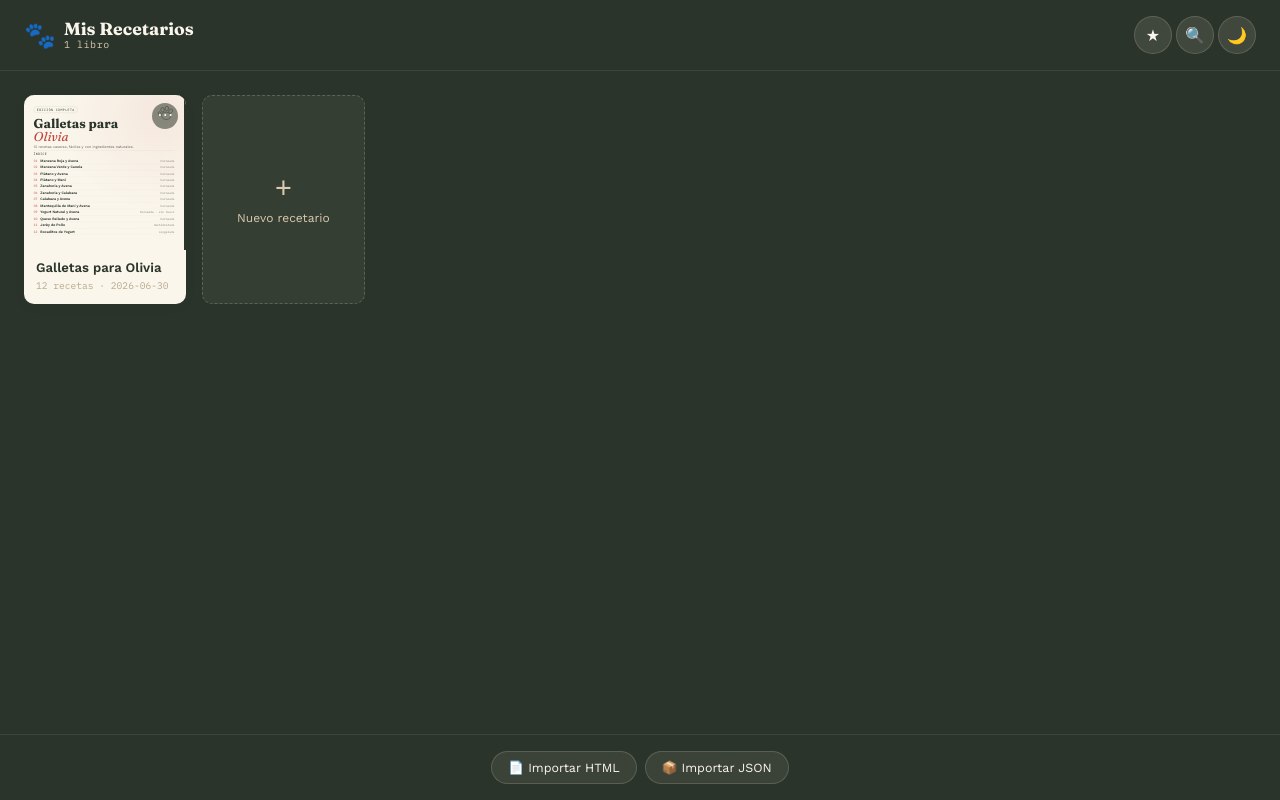
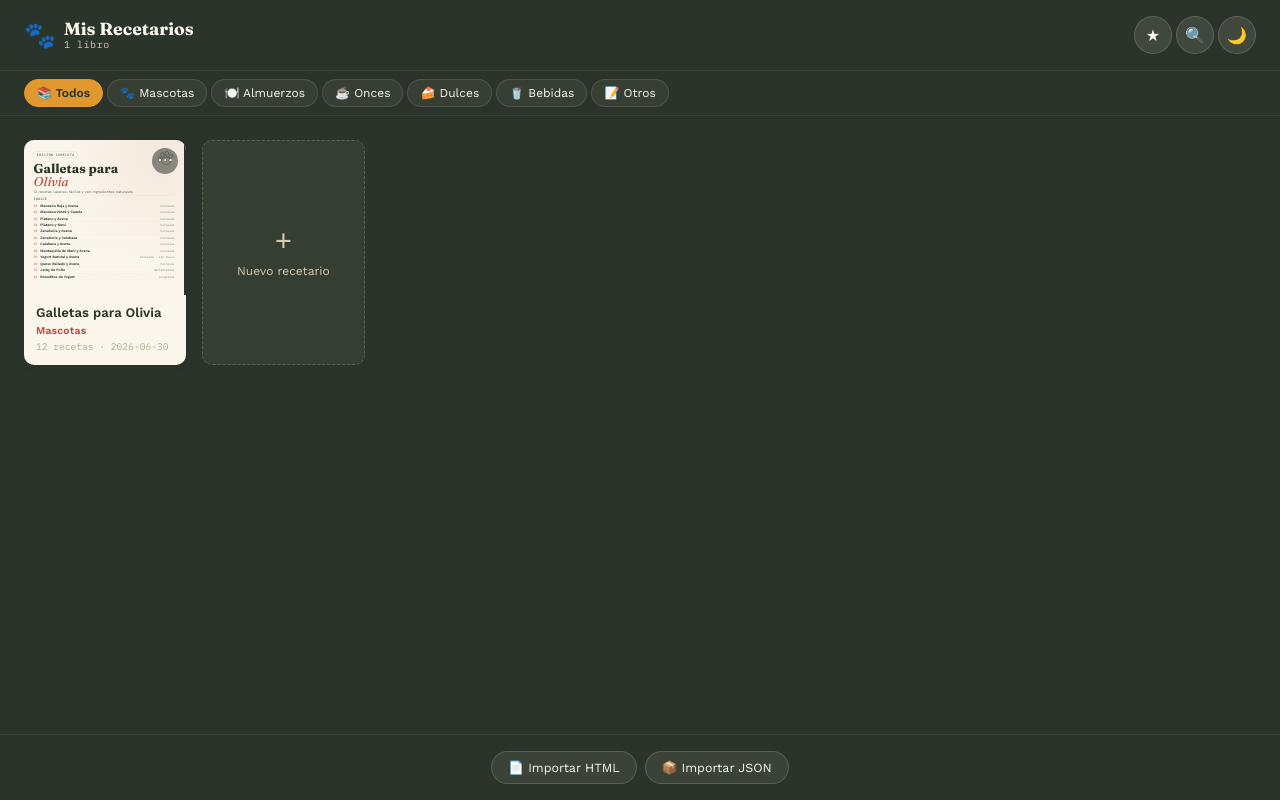
Before and after one commit to Soofiaa/recetario-galletas-perros, a React (Vite) app: page / in a window 1280 px wide. Built offline with nearby package versions, Linux system fonts and the light colour scheme.

Commit message:
Fase 1: Agregar categorías a recetarios
- CATEGORIES con emojis: Mascotas, Almuerzos, Onces, Dulces, Bebidas, Otros
- Selector de categoría en CreateBook
- Filtro por categoría en Library con UI interactiva
- Mostrar categoría en BookCard
- Estilos para botones de filtro y labels de categoría

```diff
--- a/src/components/BookCard.jsx
+++ b/src/components/BookCard.jsx
@@ -2,6 +2,7 @@ import React, { useState } from 'react'
 import styles from './BookCard.module.css'
 import Cover from './Cover'
 import { exportBookAsJson } from '../utils/bookUtils'
+import { CATEGORIES } from '../hooks/useLibrary'
 
 function formatRelative(isoString) {
   if (!isoString) return null
@@ -14,6 +15,11 @@ function formatRelative(isoString) {
   if (hours < 24) return `hace ${hours} h`
   if (days === 1) return 'ayer'
   return `hace ${days} días`
+}
+
+function getCategoryLabel(categoryValue) {
+  const cat = CATEGORIES.find(c => c.value === categoryValue)
+  return cat ? cat.label.split(' ').slice(1).join(' ') : categoryValue
 }
 
 export default function BookCard({ book, onOpen, onDelete, onDesign, onEdit, onRename, favCount }) {
@@ -33,6 +39,11 @@ export default function BookCard({ book, onOpen, onDelete, onDesign, onEdit, onR
         </div>
         <div className={styles.info}>
           <span className={styles.name}>{book.name}</span>
+          {book.category && (
+            <span className={styles.category}>
+              {getCategoryLabel(book.category)}
+            </span>
+          )}
           <span className={styles.meta}>
             {book.recipes.length} receta{book.recipes.length !== 1 ? 's' : ''} · {book.createdAt}
           </span>
--- a/src/components/BookCard.module.css
+++ b/src/components/BookCard.module.css
@@ -65,6 +65,15 @@
   font-weight: 600;
   color: var(--color-pine-dark);
   line-height: 1.2;
+}
+
+.category {
+  font-family: var(--font-sans);
+  font-size: 0.65rem;
+  font-weight: 600;
+  color: var(--color-apple);
+  letter-spacing: 0.02em;
+  text-transform: capitalize;
 }
 
 .meta {
--- a/src/hooks/useLibrary.js
+++ b/src/hooks/useLibrary.js
@@ -1,10 +1,20 @@
 import { useState, useEffect, useCallback } from 'react'
 import { recipes as defaultRecipes } from '../data/recipes'
+
+export const CATEGORIES = [
+  { value: 'mascotas', label: '🐾 Mascotas' },
+  { value: 'almuerzos', label: '🍽️ Almuerzos' },
+  { value: 'onces', label: '☕ Onces' },
+  { value: 'dulces', label: '🍰 Dulces' },
+  { value: 'bebidas', label: '🥤 Bebidas' },
+  { value: 'otros', label: '📝 Otros' },
+]
 
 const DEFAULT_BOOK = {
   id: 'olivia-default',
   name: 'Galletas para Olivia',
   subtitle: 'Edición completa',
+  category: 'mascotas',
   createdAt: '2026-06-30',
   recipes: defaultRecipes,
 }
--- a/src/screens/CreateBook.jsx
+++ b/src/screens/CreateBook.jsx
@@ -1,6 +1,7 @@
 import React, { useState } from 'react'
 import styles from './CreateBook.module.css'
 import { genId, EMOJI_ICONS } from '../utils/bookUtils'
+import { CATEGORIES } from '../hooks/useLibrary'
 
 const EMPTY_RECIPE = () => ({
   id: genId(),
@@ -17,6 +18,7 @@ const EMPTY_RECIPE = () => ({
 export default function CreateBook({ onSave, onCancel }) {
   const [bookName, setBookName] = useState('')
   const [bookSubtitle, setBookSubtitle] = useState('')
+  const [bookCategory, setBookCategory] = useState('otros')
   const [recipes, setRecipes] = useState([EMPTY_RECIPE()])
   const [activeIdx, setActiveIdx] = useState(0)
   const [showEmojiPicker, setShowEmojiPicker] = useState(false)
@@ -94,6 +96,7 @@ export default function CreateBook({ onSave, onCancel }) {
       id: genId(),
       name: bookName.trim(),
       subtitle: bookSubtitle.trim(),
+      category: bookCategory,
       createdAt: new Date().toISOString().slice(0, 10),
       recipes: validRecipes,
     })
@@ -124,6 +127,16 @@ export default function CreateBook({ onSave, onCancel }) {
             value={bookSubtitle}
             onChange={e => setBookSubtitle(e.target.value)}
           />
+          <label className={styles.fieldLabel}>Categoría</label>
+          <select
+            className={styles.select}
+            value={bookCategory}
+            onChange={e => setBookCategory(e.target.value)}
+          >
+            {CATEGORIES.map(cat => (
+              <option key={cat.value} value={cat.value}>{cat.label}</option>
+            ))}
+          </select>
         </section>
 
         {/* Tabs de recetas */}
--- a/src/screens/Library.jsx
+++ b/src/screens/Library.jsx
@@ -1,9 +1,10 @@
-import React, { useRef } from 'react'
+import React, { useRef, useState } from 'react'
 import styles from './Library.module.css'
 import BookCard from '../components/BookCard'
 import TrashSection from '../components/TrashSection'
 import { parseHtmlBook } from '../utils/parseHtml'
 import { parseJsonBook } from '../utils/bookUtils'
+import { CATEGORIES } from '../hooks/useLibrary'
 
 export default function Library({
   books, onOpen, onAdd, onDelete, onSearch,
@@ -11,8 +12,13 @@ export default function Library({
   darkMode, onToggleDark, getFavCount,
   trash, onRestore, onPurge, onEmptyTrash,
 }) {
+  const [selectedCategory, setSelectedCategory] = useState(null)
   const htmlInputRef = useRef(null)
   const jsonInputRef = useRef(null)
+
+  const filteredBooks = selectedCategory
+    ? books.filter(b => b.category === selectedCategory)
+    : books
 
   function handleHtmlImport(e) {
     const file = e.target.files[0]
@@ -71,8 +77,26 @@ export default function Library({
         </div>
       </header>
 
+      <div className={styles.categoryFilter}>
+        <button
+          className={`${styles.categoryBtn} ${selectedCategory === null ? styles.categoryBtnActive : ''}`}
+          onClick={() => setSelectedCategory(null)}
+        >
+          📚 Todos
+        </button>
+        {CATEGORIES.map(cat => (
+          <button
+            key={cat.value}
+            className={`${styles.categoryBtn} ${selectedCategory === cat.value ? styles.categoryBtnActive : ''}`}
+            onClick={() => setSelectedCategory(cat.value)}
+          >
+            {cat.label}
+          </button>
+        ))}
+      </div>
+
       <main className={styles.grid}>
-        {books.map(book => (
+        {filteredBooks.map(book => (
           <BookCard
             key={book.id}
             book={book}
--- a/src/screens/Library.module.css
+++ b/src/screens/Library.module.css
@@ -110,6 +110,42 @@
   text-align: center;
 }
 
+/* ── Filtro de categorías ── */
+.categoryFilter {
+  display: flex;
+  gap: var(--space-xs);
+  padding: var(--space-sm) var(--space-lg);
+  border-bottom: 1px solid rgba(217, 203, 175, 0.08);
+  overflow-x: auto;
+  flex-wrap: wrap;
+  align-items: center;
+}
+
+.categoryBtn {
+  background: rgba(250, 246, 236, 0.06);
+  border: 1px solid rgba(217, 203, 175, 0.15);
+  border-radius: 20px;
+  padding: 6px 12px;
+  font-family: var(--font-sans);
+  font-size: 0.75rem;
+  color: var(--color-cream);
+  cursor: pointer;
+  transition: all 0.15s;
+  white-space: nowrap;
+}
+
+.categoryBtn:hover {
+  background: rgba(250, 246, 236, 0.12);
+  border-color: rgba(217, 203, 175, 0.25);
+}
+
+.categoryBtnActive {
+  background: var(--color-honey);
+  border-color: var(--color-honey);
+  color: var(--color-pine-dark);
+  font-weight: 600;
+}
+
 /* ── Footer de importación ── */
 .footer {
   display: flex;
```
